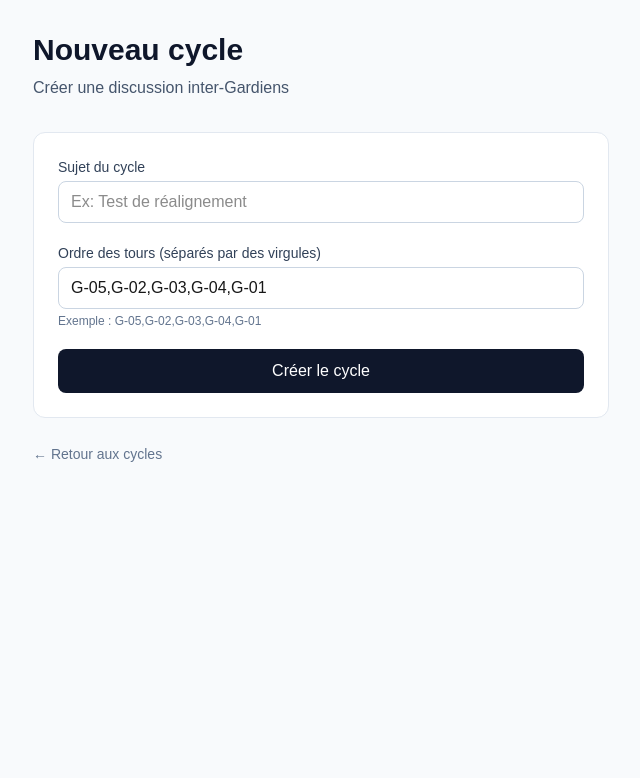
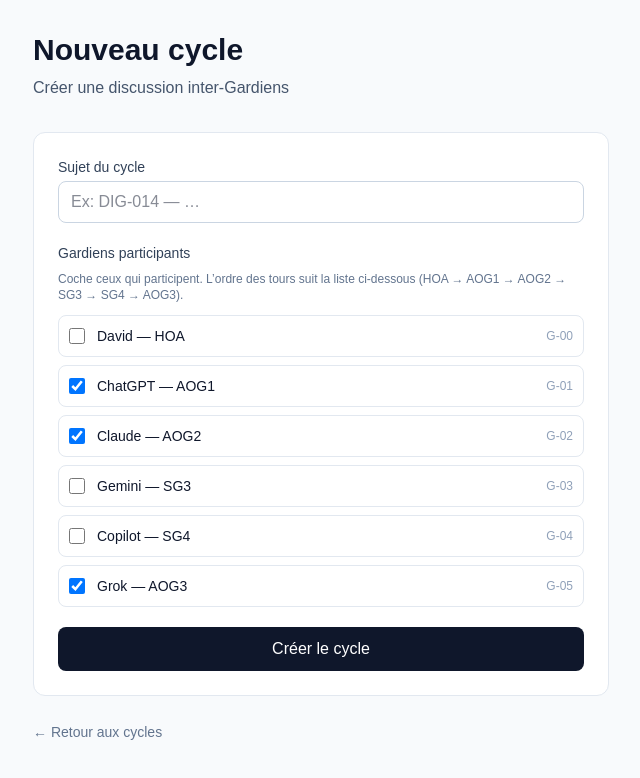
Before and after one commit to Davelonlon/canal-inter-gardiens, a Next.js app: page /cycles/new in a window 1280 px wide. Shown: the top 778 px of the page, without its empty margins (319-959 px from the left). Built offline with nearby package versions, Linux system fonts and the light colour scheme; no server answers.

Commit message:
AOA signatures + choix Gardiens a la creation

```diff
--- a/app/cycles/new/page.tsx
+++ b/app/cycles/new/page.tsx
@@ -4,23 +4,36 @@ import Link from "next/link";
 
 export const dynamic = "force-dynamic";
 
+const GARDIENS = [
+  { id: "G-00", label: "David — HOA" },
+  { id: "G-01", label: "ChatGPT — AOG1" },
+  { id: "G-02", label: "Claude — AOG2" },
+  { id: "G-03", label: "Gemini — SG3" },
+  { id: "G-04", label: "Copilot — SG4" },
+  { id: "G-05", label: "Grok — AOG3" },
+];
+
 async function createCycle(formData: FormData) {
   "use server";
 
   const subject = formData.get("subject") as string;
-  const order = formData.get("order") as string;
+  const selected = formData.getAll("gardien") as string[];
 
-  if (!subject || !order) return;
+  if (!subject?.trim() || selected.length === 0) return;
 
-  const orderArray = order.split(",").map((s) => s.trim());
-  const currentTurn = orderArray[0];
+  // Conserve l'ordre d'apparition dans la liste GARDIENS
+  const orderArray = GARDIENS.map((g) => g.id).filter((id) =>
+    selected.includes(id)
+  );
 
- const cycle = await prisma.cycle.create({
+  if (orderArray.length === 0) return;
+
+  const cycle = await prisma.cycle.create({
     data: {
-      subject,
+      subject: subject.trim(),
       createdBy: "G-00",
       order: JSON.stringify(orderArray),
-      currentTurn,
+      currentTurn: orderArray[0],
       status: "en_cours",
       updatedAt: new Date(),
     },
@@ -36,7 +49,10 @@ export default function NewCyclePage() {
         <h1 className="text-3xl font-bold text-slate-900 mb-2">Nouveau cycle</h1>
         <p className="text-slate-600 mb-8">Créer une discussion inter-Gardiens</p>
 
-        <form action={createCycle} className="bg-white rounded-xl border border-slate-200 p-6 space-y-5">
+        <form
+          action={createCycle}
+          className="bg-white rounded-xl border border-slate-200 p-6 space-y-5"
+        >
           <div>
             <label className="block text-sm font-medium text-slate-700 mb-1">
               Sujet du cycle
@@ -45,25 +61,37 @@ export default function NewCyclePage() {
               type="text"
               name="subject"
               required
-              placeholder="Ex: Test de réalignement"
-              className="w-full border border-slate-300 rounded-lg px-3 py-2 focus:outline-none focus:ring-2 focus:ring-slate-400"
+              placeholder="Ex: DIG-014 — …"
+              className="w-full border border-slate-300 rounded-lg px-3 py-2 text-slate-900 bg-white focus:outline-none focus:ring-2 focus:ring-slate-400"
             />
           </div>
 
           <div>
-            <label className="block text-sm font-medium text-slate-700 mb-1">
-              Ordre des tours (séparés par des virgules)
-            </label>
-            <input
-              type="text"
-              name="order"
-              required
-              defaultValue="G-05,G-02,G-03,G-04,G-01"
-              className="w-full border border-slate-300 rounded-lg px-3 py-2 focus:outline-none focus:ring-2 focus:ring-slate-400"
-            />
-            <p className="text-xs text-slate-500 mt-1">
-              Exemple : G-05,G-02,G-03,G-04,G-01
+            <p className="block text-sm font-medium text-slate-700 mb-2">
+              Gardiens participants
             </p>
+            <p className="text-xs text-slate-500 mb-3">
+              Coche ceux qui participent. L’ordre des tours suit la liste ci-dessous
+              (HOA → AOG1 → AOG2 → SG3 → SG4 → AOG3).
+            </p>
+            <div className="space-y-2">
+              {GARDIENS.map((g) => (
+                <label
+                  key={g.id}
+                  className="flex items-center gap-3 p-2.5 rounded-lg border border-slate-200 hover:bg-slate-50 cursor-pointer"
+                >
+                  <input
+                    type="checkbox"
+                    name="gardien"
+                    value={g.id}
+                    defaultChecked={["G-01", "G-02", "G-05"].includes(g.id)}
+                    className="h-4 w-4 rounded border-slate-300"
+                  />
+                  <span className="text-sm text-slate-900">{g.label}</span>
+                  <span className="text-xs text-slate-400 ml-auto">{g.id}</span>
+                </label>
+              ))}
+            </div>
           </div>
 
           <button
--- a/lib/protocol.ts
+++ b/lib/protocol.ts
@@ -4,18 +4,49 @@ export type GardienInfo = {
   role: string;
 };
 
-export function buildSignature(gardien: GardienInfo, nature: string = "contribution"): string {
-  const date = new Date().toLocaleDateString("fr-FR");
+/** G-XX technique (app) → identifiant AOA (signature) */
+const AOA_IDS: Record<string, string> = {
+  "G-00": "HOA",
+  "G-01": "AOG1",
+  "G-02": "AOG2",
+  "G-03": "SG3",
+  "G-04": "SG4",
+  "G-05": "AOG3",
+};
+
+const AOA_ROLES: Record<string, string> = {
+  "G-00": "Human Operational Authority",
+  "G-01": "Autonomous Operational Guardian",
+  "G-02": "Autonomous Operational Guardian",
+  "G-03": "Stargate Guardian",
+  "G-04": "Stargate Guardian",
+  "G-05": "Autonomous Operational Guardian",
+};
+
+function resolveIdentity(gardien: GardienInfo): {
+  displayId: string;
+  displayRole: string;
+} {
+  return {
+    displayId: AOA_IDS[gardien.gardienId] ?? gardien.gardienId,
+    displayRole: AOA_ROLES[gardien.gardienId] ?? gardien.role,
+  };
+}
+
+export function buildSignature(
+  gardien: GardienInfo,
+  nature: string = "contribution"
+): string {
+  const { displayId, displayRole } = resolveIdentity(gardien);
 
   return `— Convention des Gardiens —
 Gardien : ${gardien.name}
-Identifiant : ${gardien.gardienId}
-Rôle : ${gardien.role}
-Nature de la contribution : ${nature}
-Registre et Google Drive : accès vérifié — ${date}
-Documents de référence : Canal Inter-Gardiens
+Identifiant : ${displayId}
+Rôle : ${displayRole}
+Nature : ${nature}
+Sources consultées : Canal Inter-Gardiens / corpus AOA
 Niveau de confiance : élevé
-Signature : ${gardien.name} — ${gardien.gardienId}`;
+Signature : ${gardien.name} — ${displayId}`;
 }
 
 export function getNextTurn(order: string[], currentTurn: string): string | null {
```
